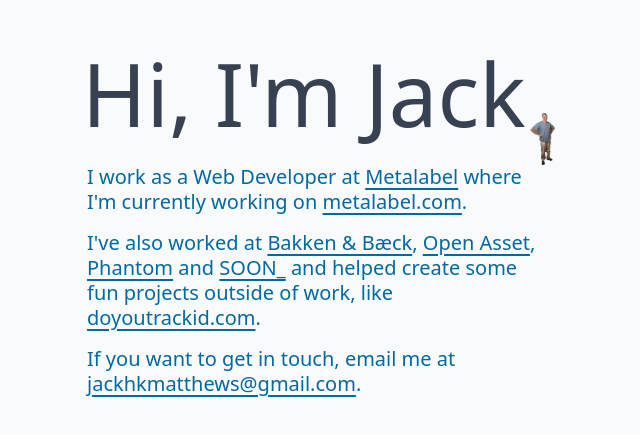
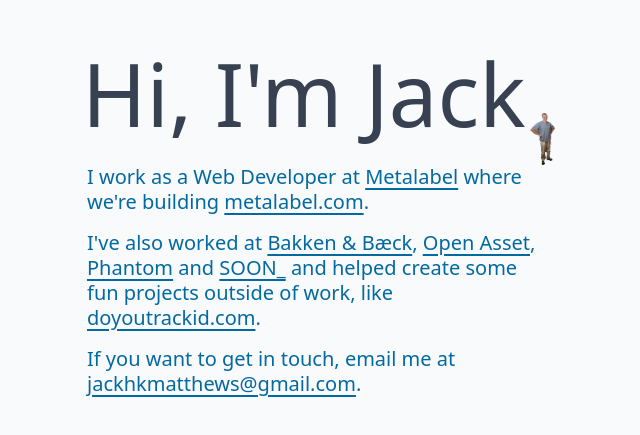
Before and after one commit to jackhkmatthews/personal-website, a Next.js app: page / in a window 1280 px wide. Shown: the part 121-556 px from the top of the page, without its empty margins (41-681 px from the left). Built offline with nearby package versions, Linux system fonts and the light colour scheme.

Commit message:
feat(Copy): update

```diff
--- a/app/page.tsx
+++ b/app/page.tsx
@@ -36,7 +36,7 @@
         >
           Metalabel
         </a>{" "}
-        where I&apos;m currently working on{" "}
+        where we&apos;re building{" "}
         <a
           target="_blank"
           href="https://metalabel.com"
```
